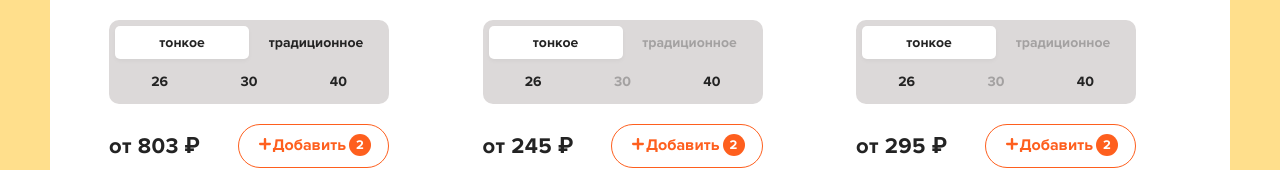
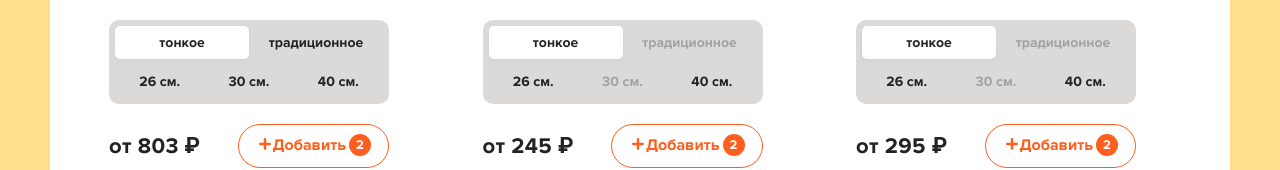
Before and after one commit to freetimezp/reactpizza, a React app: page / in a window 1280 px wide. Shown: the part 592-762 px from the top of the page. Built offline with nearby package versions, Linux system fonts and the light colour scheme.

Commit message:
React-js. PizzaBlock component. PropTypes check type of props.

```diff
--- a/package.json
+++ b/package.json
@@ -47,6 +47,7 @@
     "postcss-normalize": "8.0.1",
     "postcss-preset-env": "6.7.0",
     "postcss-safe-parser": "4.0.1",
+    "prop-types": "^15.7.2",
     "react": "^16.13.1",
     "react-app-polyfill": "^1.0.6",
     "react-dev-utils": "^10.2.1",
--- a/src/App.js
+++ b/src/App.js
@@ -1,5 +1,6 @@
 import React, {useEffect, useState} from 'react';
 import {Route} from 'react-router-dom';
+import axios from 'axios';
 
 import {Header, Home, Cart} from "./components/components.js";
 
@@ -8,11 +9,14 @@ function App() {
     const[pizzas, setPizzas] = useState([]);
 
     useEffect(() => {
-        fetch('http://localhost:3000/db.json')
-            .then((response) => response.json())
-            .then((json) => {
-                setPizzas(json.pizzas);
-            });
+        axios.get('http://localhost:3000/db.json').then(({data}) => {
+            setPizzas(data.pizzas);
+        });
+        // fetch('http://localhost:3000/db.json')
+        //     .then((response) => response.json())
+        //     .then((json) => {
+        //         setPizzas(json.pizzas);
+        //     });
     }, []);
 
     return (
--- a/src/components/PizzaBlock.jsx
+++ b/src/components/PizzaBlock.jsx
@@ -1,10 +1,10 @@
 import React, {useState} from 'react';
-
+import PropTypes from 'prop-types';
 import classNames from 'classnames';
 
-const PizzaBlock = ({item}) => {
-    const [activeType, setActiveType] = useState(item.types[0]);
-    const [activeSize, setActiveSize] = useState(item.sizes[0]);
+const PizzaBlock = ({name, price, types, sizes, imageUrl}) => {
+    const [activeType, setActiveType] = useState(types[0]);
+    const [activeSize, setActiveSize] = useState(sizes[0]);
     const availableTypes = ['тонкое', 'традиционное'];
     const availableSizes = [26, 30, 40];
 
@@ -20,10 +20,10 @@ const PizzaBlock = ({item}) => {
         <div className="pizza-block">
             <img
                 className="pizza-block__image"
-                src={item.imageUrl}
+                src={imageUrl}
                 alt="Pizza"
             />
-            <h4 className="pizza-block__title">{item.name}</h4>
+            <h4 className="pizza-block__title">{name}</h4>
             <div className="pizza-block__selector">
                 <ul>
                     {
@@ -32,7 +32,7 @@ const PizzaBlock = ({item}) => {
                                 key={type}
                                 className={classNames({
                                     'active': activeType === index, // add class active if true
-                                    'disabled': !item.types.includes(index) // add class disabled if item have not type
+                                    'disabled': !types.includes(index) // add class disabled if item have not type
                                 })}
                                 onClick={() => onSelectType(index)}
                             >
@@ -48,18 +48,18 @@ const PizzaBlock = ({item}) => {
                                 key={size}
                                 className={classNames({
                                     'active': activeSize === index,
-                                    'disabled': !item.sizes.includes(size)
+                                    'disabled': !sizes.includes(size)
                                 })}
                                 onClick={() => onSelectSize(index)}
                             >
-                                {size}
+                                {size} см.
                             </li>
                         ))
                     }
                 </ul>
             </div>
             <div className="pizza-block__bottom">
-                <div className="pizza-block__price">от {item.price} ₽</div>
+                <div className="pizza-block__price">от {price} ₽</div>
                 <div className="button button--outline button--add">
                     <svg
                         width="12"
@@ -81,4 +81,12 @@ const PizzaBlock = ({item}) => {
     );
 }
 
+PizzaBlock.propTypes = {
+    name: PropTypes.string.isRequired,
+    imageUrl: PropTypes.string.isRequired,
+    price: PropTypes.number.isRequired,
+    types: PropTypes.arrayOf(PropTypes.number).isRequired,
+    sizes: PropTypes.arrayOf(PropTypes.number).isRequired
+};
+
 export default PizzaBlock;
--- a/src/pages/Home.jsx
+++ b/src/pages/Home.jsx
@@ -22,7 +22,7 @@ const Home = ({items}) => {
                     items.map(item =>
                         <PizzaBlock
                             key={item.id}
-                            item={item}
+                            {...item} // copy all obj as props
                         />
                     )
                 }
```
